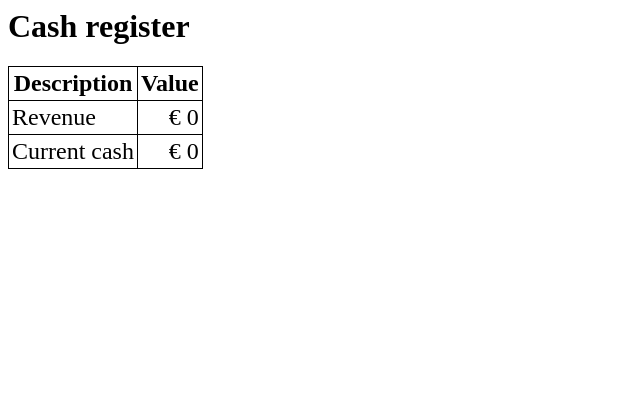
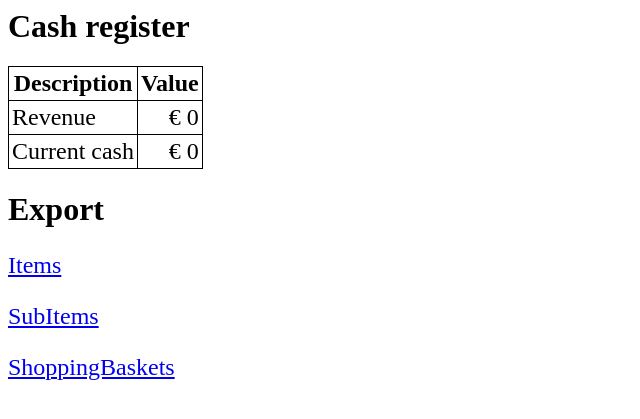
Before and after one commit to truestevie/mopos2, a Django app: page /pos/statistics/ in a window 1280 px wide. Shown: the top 419 px of the page, without its empty margins (0-640 px from the left). Run offline with Django 3.2, Linux system fonts and the light colour scheme; the visitor is signed in with stand-in values (Sample User, id 1); data comes from the database, SQL or seed files in the repository.

Commit message:
Provide export functionality. This allows the created data to be exported from within the web page.

```diff
--- a/mopos2/settings.py
+++ b/mopos2/settings.py
@@ -39,6 +39,7 @@ INSTALLED_APPS = [
     'django.contrib.messages',
     'django.contrib.staticfiles',
     'pos',
+    'import_export',
 ]
 
 MIDDLEWARE = [
--- a/pos/admin.py
+++ b/pos/admin.py
@@ -3,7 +3,7 @@ from .models import Item, ItemTemplate, SubItemTemplate, SubItem, Cash, Shopping
 
 
 class ItemAdmin(admin.ModelAdmin):
-    list_display = ('description', 'code', 'unit_price', 'print_order', 'available', 'shopping_basket')
+    list_display = ('description', 'code', 'unit_price', 'print_order', 'available', 'shopping_basket', 'item_template')
     ordering = ('print_order',)
 
 
@@ -13,7 +13,7 @@ class ItemTemplateAdmin(admin.ModelAdmin):
 
 
 class ShoppingBasketAdmin(admin.ModelAdmin):
-    list_display = ('id', 'number_of_items', 'total_price', 'lifecycle', 'table_number')
+    list_display = ('id', 'number_of_items', 'total_price', 'lifecycle', 'table_number', 'last_change_date')
     ordering = ('-id',)
 
 
--- a/pos/templates/pos/statistics.html
+++ b/pos/templates/pos/statistics.html
@@ -34,5 +34,9 @@ a, p, div, table, td, th {
         <td align="right">€ {{ current_cash }}</td>
     </tr>
 </table>
+<h1>Export</h1>
+<p><a href="/pos/export/items/">Items</a></p>
+<p><a href="/pos/export/subitems/">SubItems</a></p>
+<p></p><a href="/pos/export/shoppingbaskets/">ShoppingBaskets</a>
 </body>
 </html>
--- a/pos/urls.py
+++ b/pos/urls.py
@@ -1,7 +1,9 @@
 from django.urls import path
 from .views import show_basket, reset_table_number, close_basket, increment_table_number, add_item_to_basket,\
     remove_item_from_basket, add_sub_item_to_item, show_transaction, receive_cash, remove_cash, receive_cents, \
-    add_electronic_payment_with_automatic_value, show_kitchen_items, mark_as_printed, show_statistics
+    add_electronic_payment_with_automatic_value, show_kitchen_items, mark_as_printed, show_statistics, \
+    export_items, export_sub_items, export_shopping_baskets
+
 
 urlpatterns = [
     path('', show_basket, name='show_basket'),
@@ -31,5 +33,9 @@ urlpatterns = [
     path('transaction/<int:shopping_basket_id>/', show_transaction, name='transaction'),
     path('basket/printer/', show_kitchen_items, name='show_kitchen_items'),
     path('basket/<int:shopping_basket_id>/printer/mark_as_printed/', mark_as_printed, name='mark_as_printed'),
-    path('statistics/', show_statistics, name='show_statistics')
+    path('statistics/', show_statistics, name='show_statistics'),
+    path('export/items/', export_items, name='export_items'),
+    path('export/subitems/', export_sub_items, name='export_sub_items'),
+    path('export/shoppingbaskets/', export_shopping_baskets, name='export_shopping_baskets'),
+
 ]
--- a/pos/views.py
+++ b/pos/views.py
@@ -1,8 +1,9 @@
 from django.shortcuts import render
-from django.http import HttpResponseRedirect
+from django.http import HttpResponse, HttpResponseRedirect
 from django.contrib.auth.decorators import login_required
 
 from .models import ShoppingBasket, ItemTemplate, Item, SubItemTemplate, SubItem, Cash, CashRegister
+from .resources import ItemResource, SubItemResource, ShoppingBasketResource
 
 
 @login_required
@@ -152,7 +153,7 @@ def add_sub_item_to_item(request, shopping_basket_id, item_id, sub_item_template
 
 @login_required
 def show_kitchen_items(request):
-    oldest_unprinted_order= ShoppingBasket.objects.filter(printed=False).first()
+    oldest_unprinted_order = ShoppingBasket.objects.filter(printed=False).first()
     print("+++oldestUnprintedOrder+++", oldest_unprinted_order)
     if oldest_unprinted_order:
         unprinted_kitchen_item_list = SubItem.objects.filter(shopping_basket__id=oldest_unprinted_order.id)
@@ -184,6 +185,31 @@ def show_statistics(request):
                    })
 
 
-    initial_physical = models.DecimalField(max_digits=10, decimal_places=2, default=0)
-    sales_physical = models.DecimalField(max_digits=10, decimal_places=2, default=0)
-    sales_electronic = models.DecimalField(max_digits=10, decimal_places=2, default=0)
+def export_items(request):
+    # Run an export of the collected data
+    # https://simpleisbetterthancomplex.com/packages/2016/08/11/django-import-export.html
+    item_resource = ItemResource()
+    dataset = item_resource.export()
+    response = HttpResponse(dataset.csv, content_type='text/csv')
+    response['Content-Disposition'] = 'attachment; filename="items.csv"'
+    return response
+
+
+def export_sub_items(request):
+    # Run an export of the collected data
+    # https://simpleisbetterthancomplex.com/packages/2016/08/11/django-import-export.html
+    sub_item_resource = SubItemResource()
+    dataset = sub_item_resource.export()
+    response = HttpResponse(dataset.csv, content_type='text/csv')
+    response['Content-Disposition'] = 'attachment; filename="subitems.csv"'
+    return response
+
+
+def export_shopping_baskets(request):
+    # Run an export of the collected data
+    # https://simpleisbetterthancomplex.com/packages/2016/08/11/django-import-export.html
+    shopping_basket_resource = ShoppingBasketResource()
+    dataset = shopping_basket_resource.export()
+    response = HttpResponse(dataset.csv, content_type='text/csv')
+    response['Content-Disposition'] = 'attachment; filename="shoppingbaskets.csv"'
+    return response
```
Also changed, not shown: pos/resources.py (added, +14 -0 lines).
